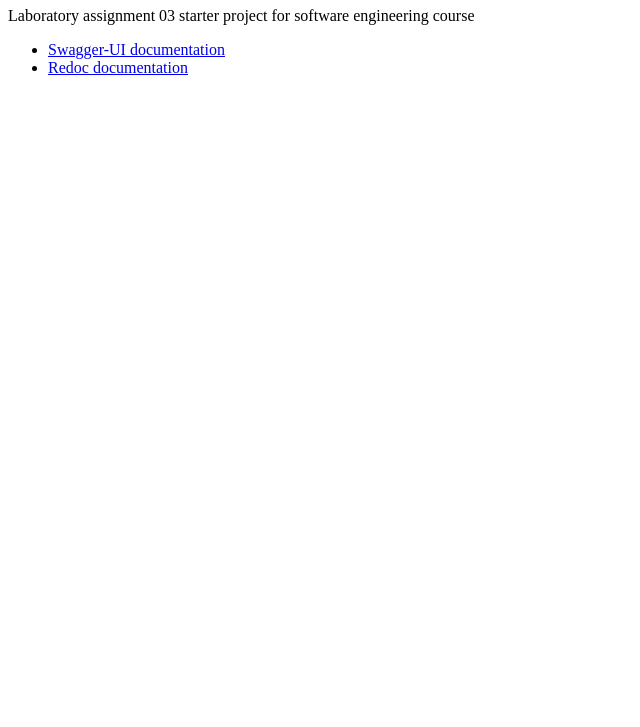
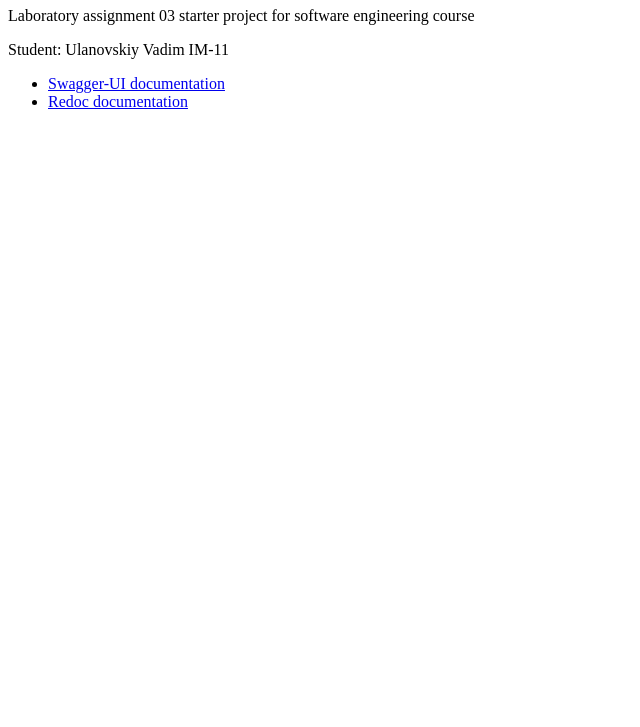
Before and after one commit to Hatrison/mtsd_lab3, a plain HTML site: page python/build/index.html in a window 1280 px wide. Shown: the part 73-800 px from the top of the page, without its empty margins (0-640 px from the left). Drawn offline with Linux system fonts and the light colour scheme.

Commit message:
Changed html file

```diff
--- a/python/build/index.html
+++ b/python/build/index.html
@@ -9,6 +9,7 @@
     <p>
       Laboratory assignment 03 starter project for software engineering course
     </p>
+    <p>Student: Ulanovskiy Vadim IM-11</p>
     <ul>
       <li><a href="docs">Swagger-UI documentation</a></li>
       <li><a href="redoc">Redoc documentation</a></li>
```
